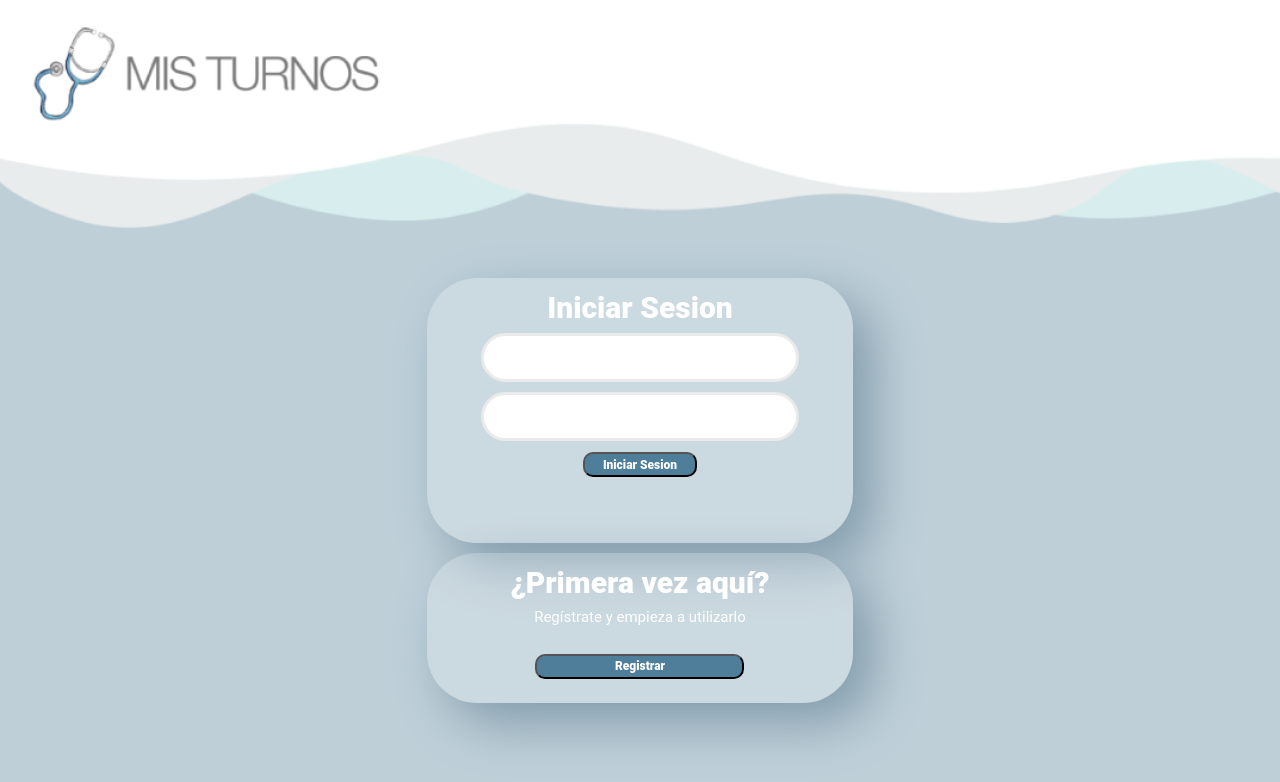
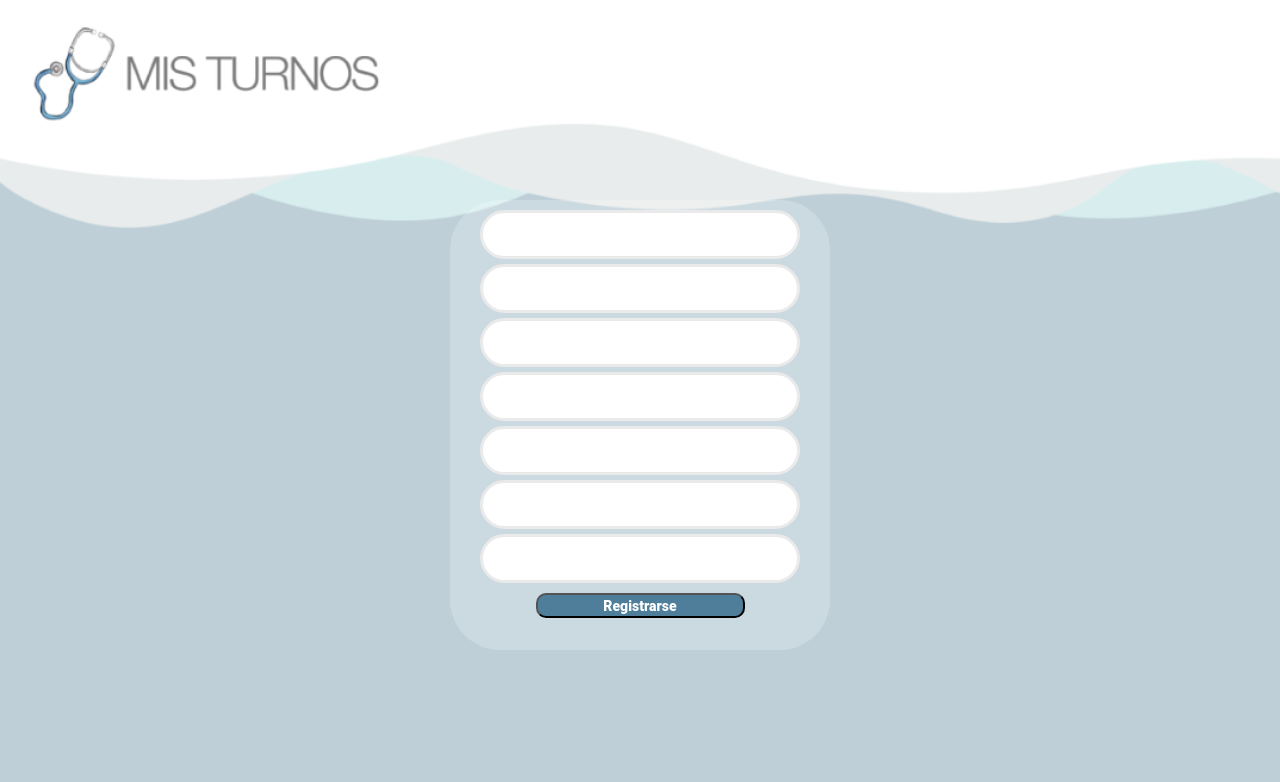
Before and after one commit to vperalta19/mis-turnos, a React (Create React App) app: page / in a window 1280 px wide. Shown: the top 782 px of the page. Built offline with nearby package versions, Linux system fonts and the light colour scheme.

Commit message:
En desarrollo - Inicio de Sesion y Registro

```diff
--- a/src/assets/css/InicioSesion.css
+++ b/src/assets/css/InicioSesion.css
@@ -72,6 +72,7 @@
     font-size: 12px;
     line-height: 12px;
 
+    transition: box-shadow 0.3s;
 }
 
 /*---------------------------------------------inicio contenedor de Sign Up---------------------------------------------*/
--- /dev/null
+++ b/src/assets/css/Registrar.css
@@ -0,0 +1,134 @@
+.fondoRegistrar {
+    background-color: #B8D0D9;
+    background-image: url('./../img/fondoLogIn.png');
+    min-height: 100vh; /*100% of the viewport height (totalidad del navegador)*/
+    display: flex;  /*flex box - diseñado para que automaticamente estire la "caja" que yo quiera, en este caso ".fondoLogSign"*/
+    flex-direction: column; /*En vertical ordena lo que le ponga internamente*/
+    /*justify-content: center;*/ /*Me lo justifica segun el eje que definí arriba (eje principal) podría no ponerlo y modificar el margin-top despues*/
+    align-items: center;  /*Me lo justifica segun el eje secundario (row en este caso)*/
+    background-repeat: no-repeat;
+    background-size: cover;
+}
+
+/*---------------------------------------------Inicio contenedor---------------------------------------------*/
+
+
+.fondoRegistrar .contenedor{
+    margin-top: 200px;
+
+}
+
+.fondoRegistrar .contenedor .registro_cont{
+    height: 450px;
+    background: rgba(255, 255, 255, 0.2);
+    border-radius: 50px;
+    text-align: center;
+}
+
+/*---------------------------------------------Inicio forms feos---------------------------------------------*/
+
+.fondoRegistrar .contenedor .registro_cont .forms_cont .fil1_r .forms_fill #name{
+    width: 100%;
+    height: 49px;
+
+    background: #FFFFFF;
+    border: 3px solid #EAEAEA;
+    box-sizing: border-box;
+    border-radius: 25px;
+    margin-top: 10px;
+}
+
+.fondoRegistrar .contenedor .registro_cont .forms_cont .fil1_r .forms_fill #surname{
+    width: 100%;
+    height: 49px;
+
+    background: #FFFFFF;
+    border: 3px solid #EAEAEA;
+    box-sizing: border-box;
+    border-radius: 25px;
+    margin-top: 5px;
+}
+
+.fondoRegistrar .contenedor .registro_cont .forms_cont .fil1_r .forms_fill #docid{
+    width: 100%;
+    height: 49px;
+
+    background: #FFFFFF;
+    border: 3px solid #EAEAEA;
+    box-sizing: border-box;
+    border-radius: 25px;
+    margin-top: 5px;
+}
+
+.fondoRegistrar .contenedor .registro_cont .forms_cont .fil1_r .forms_fill #email{
+    width: 100%;
+    height: 49px;
+
+    background: #FFFFFF;
+    border: 3px solid #EAEAEA;
+    box-sizing: border-box;
+    border-radius: 25px;
+    margin-top: 5px;
+}
+
+
+.fondoRegistrar .contenedor .registro_cont .forms_cont .fil1_r .forms_fill #nacimiento{
+    width: 100%;
+    height: 49px;
+
+    background: #FFFFFF;
+    border: 3px solid #EAEAEA;
+    box-sizing: border-box;
+    border-radius: 25px;
+    margin-top: 5px;
+}
+
+.fondoRegistrar .contenedor .registro_cont .forms_cont .fil1_r .forms_fill #obsocial{
+    width: 100%;
+    height: 49px;
+
+    background: #FFFFFF;
+    border: 3px solid #EAEAEA;
+    box-sizing: border-box;
+    border-radius: 25px;
+    margin-top: 5px;
+}
+
+.fondoRegistrar .contenedor .registro_cont .forms_cont .fil1_r .forms_fill #nsocio{
+    width: 100%;
+    height: 49px;
+
+    background: #FFFFFF;
+    border: 3px solid #EAEAEA;
+    box-sizing: border-box;
+    border-radius: 25px;
+    margin-top: 5px;
+}
+
+.fondoRegistrar .contenedor .registro_cont .forms_cont .fil1_r .forms_fill #sub{
+    margin-top: 10px;
+    width: 209px;
+    height: 25px;
+
+    background: #4F7E9B;
+    border-radius: 10px;
+
+    font-family: Roboto;
+    font-style: normal;
+    font-weight: 900;
+    font-size: 14px;
+    line-height: 12px;
+
+    color: #FFFFFF;
+
+}
+
+/*---------------------------------------------inicio media querys---------------------------------------------*/
+
+@media (max-width: 768px) {
+    .fondoRegistrar{
+        background-image: url('./../img/fondoLogIn_celu.jpeg');
+        background-repeat: no-repeat;
+        background-size: cover;
+    }
+}
--- a/src/index.js
+++ b/src/index.js
@@ -1,14 +1,17 @@
 import React from 'react';
 import ReactDOM from 'react-dom';
 import './assets/css/index.css';
+
+import * as serviceWorker from './serviceWorker';
 import App from './App';
-import * as serviceWorker from './serviceWorker';
 import InicioSesion from './pages/InicioSesion'
+import Registrar from './pages/Registrar'
 
 ReactDOM.render(
   <React.StrictMode>
     {/* <App/> */}
-    <InicioSesion/>
+    {/* <InicioSesion/> */}
+    <Registrar/>
   </React.StrictMode>,
   document.getElementById('root')
 );
--- a/src/pages/Registrar.js
+++ b/src/pages/Registrar.js
@@ -0,0 +1,38 @@
+import React from 'react';
+import 'bootstrap/dist/css/bootstrap.min.css';
+import './../assets/css/Registrar.css';
+
+
+function Registrar() {
+	return (
+        <div className="fondoRegistrar">
+            <div className="container contenedor">
+                <div className="row fil1">
+                    <div className = "col-lg-4 col-md-3 col-1">
+                    </div>
+                    <div className="col-lg-4 col-10 col-md-6 registro_cont">
+                        <div className="container forms_cont">
+                            <div className="row fil1_r">
+                                <div className="col-1">
+                                </div>
+                                <div className="col-12 forms_fill">
+                                    <form>
+                                        <input type="text" id="name" name="name"></input>
+                                        <input type="text" id="surname" name="surname"></input>
+                                        <input type="text" id="docid" name="docid"></input>
+                                        <input type="text" id="email" name="email"></input>
+                                        <input type="text" id="nacimiento" name="nacimiento"></input>
+                                        <input type="text" id="obsocial" name="obsocial"></input>
+                                        <input type="text" id="nsocio" name="nsocio"></input>
+                                        <input type="submit" value="Registrarse" id="sub"></input>
+                                    </form>
+                                </div>
+                            </div>
+                        </div>
+                    </div>
+                </div>
+            </div>
+        </div>
+	);
+}
+export default Registrar
```
